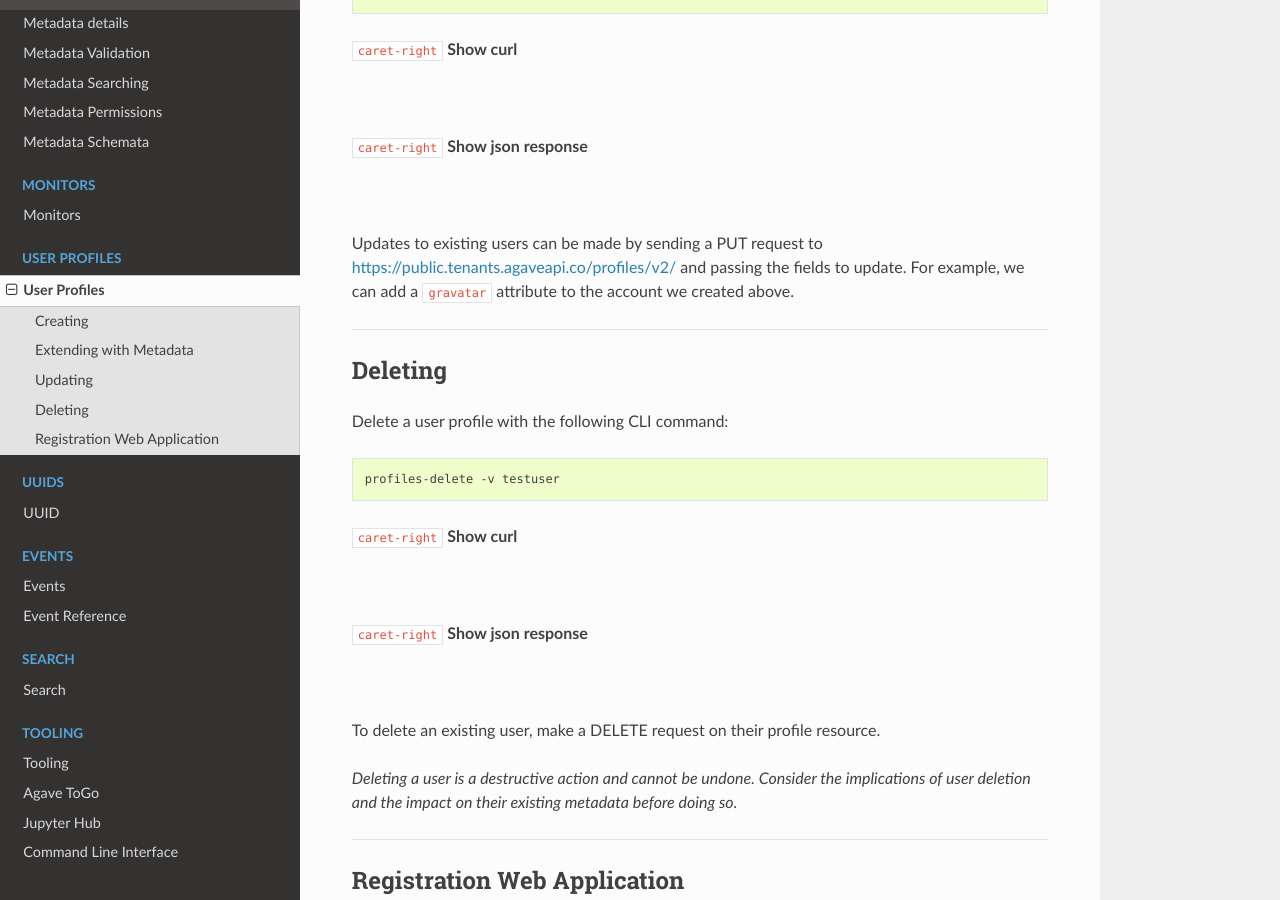
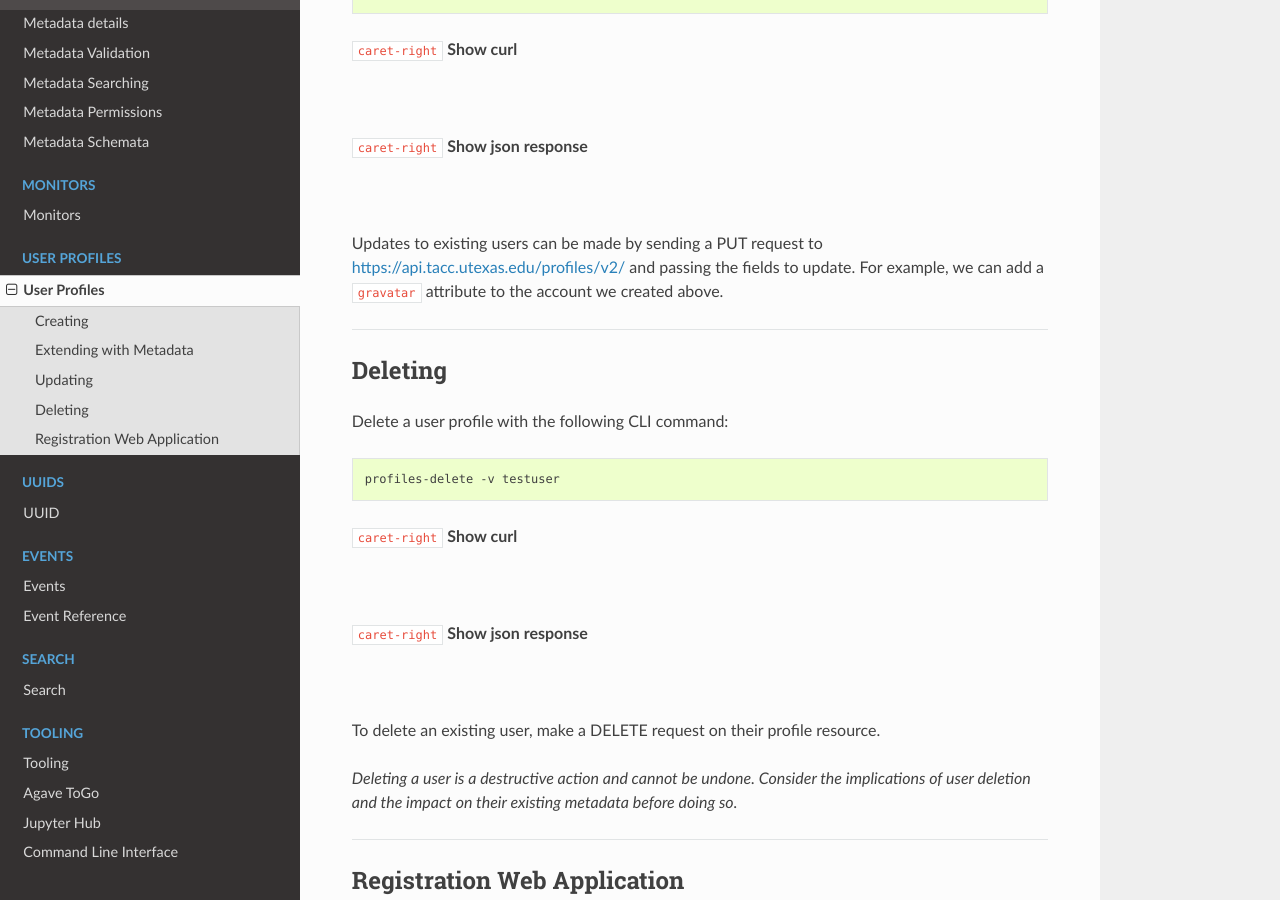
Before and after one commit to TACC-Cloud/agave-docs, a Sphinx documentation site: the page built from docs/agave/guides/profiles/introduction.rst, in a window 1280 px wide and 900 px high, scrolled down 3068 px. Built offline with Sphinx 7.4.7 and the Read the Docs theme 2.0.0, drawn with Linux system fonts in a browser that asks for light colours; cross-references to code outside the pages are shown as plain code; some of the changed lines change nothing that is shown.

Commit message:
Update introduction.rst

```diff
--- a/docs/agave/guides/profiles/introduction.rst
+++ b/docs/agave/guides/profiles/introduction.rst
@@ -48,7 +48,7 @@
             -d "username=testuser" \
             -d "password=abcd123" \
             -d "email=testuser@test.com" \
-            https://public.tenants.agaveapi.co/profiles/v2
+            https://api.tacc.utexas.edu/profiles/v2
 |
 
 .. container:: foldable
@@ -172,7 +172,7 @@
         curl -sk -H "Authorization: Bearer $ACCESS_TOKEN" \
             -X POST \
             -F "fileToUpload=@profile_ex" \
-            https://public.tenants.agaveapi.co/meta/v2/data/?pretty=true
+            https://api.tacc.utexas.edu/meta/v2/data/?pretty=true
 |
 
 .. container:: foldable
@@ -209,7 +209,7 @@
             "created" : "2015-04-22T12:34:03.698-05:00",
             "_links" : {
               "self" : {
-                "href" : "https://public.tenants.agaveapi.co/meta/v2/data/0001429724043699-5056a550b8-0001-012"
+                "href" : "https://api.tacc.utexas.edu/meta/v2/data/0001429724043699-5056a550b8-0001-012"
               }
             }
           }
@@ -275,7 +275,7 @@
         curl -sk -H "Authorization: Bearer $ACCESS_TOKEN" \
             -X PUT
             -d "password=abcd123&email=testuser@test.com&first_name=Test&last_name=User" \
-            https://public.tenants.agaveapi.co/profiles/v2/testuser
+            https://api.tacc.utexas.edu/profiles/v2/testuser
 |
 
 .. container:: foldable
@@ -308,7 +308,7 @@
 
 
 Updates to existing users can be made by sending a PUT request to
-https://public.tenants.agaveapi.co/profiles/v2/ and passing the fields to update.
+https://api.tacc.utexas.edu/profiles/v2/ and passing the fields to update.
 For example, we can add a ``gravatar`` attribute to the account we created above.
 
 ----
@@ -332,7 +332,7 @@
      .. code-block:: shell
 
         curl -sk -H "Authorization: Bearer $ACCESS_TOKEN"
-          -X DELETE https://public.tenants.agaveapi.co/profiles/v2/testuser
+          -X DELETE https://api.tacc.utexas.edu/profiles/v2/testuser
 |
 
 .. container:: foldable
```
